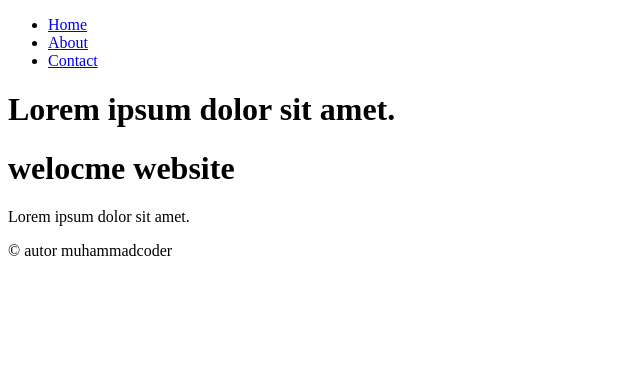
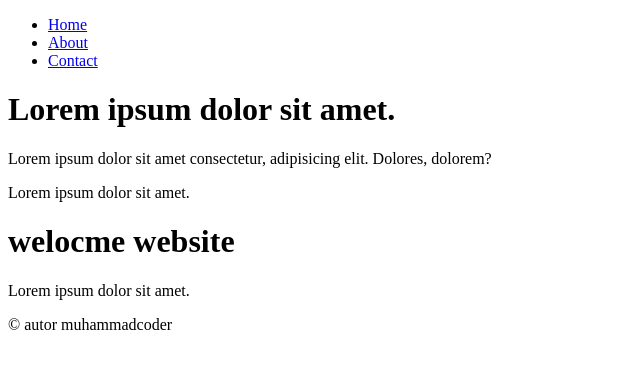
Before and after one commit to muhammadyusuf364/onlinestore, a plain HTML site: page index.html in a window 1280 px wide. Shown: the whole page, without its empty margins (0-640 px from the left). Drawn offline with Linux system fonts and the light colour scheme.

Commit message:
i added desc

```diff
--- a/index.html
+++ b/index.html
@@ -17,6 +17,8 @@
 
     <main>
         <h1>Lorem ipsum dolor sit amet.</h1>
+        <p>Lorem ipsum dolor sit amet consectetur, adipisicing elit. Dolores, dolorem?</p>
+        <p>Lorem ipsum dolor sit amet.</p>
     </main>
     <h1>welocme website</h1>
     <p>Lorem ipsum dolor sit amet.</p>
```
